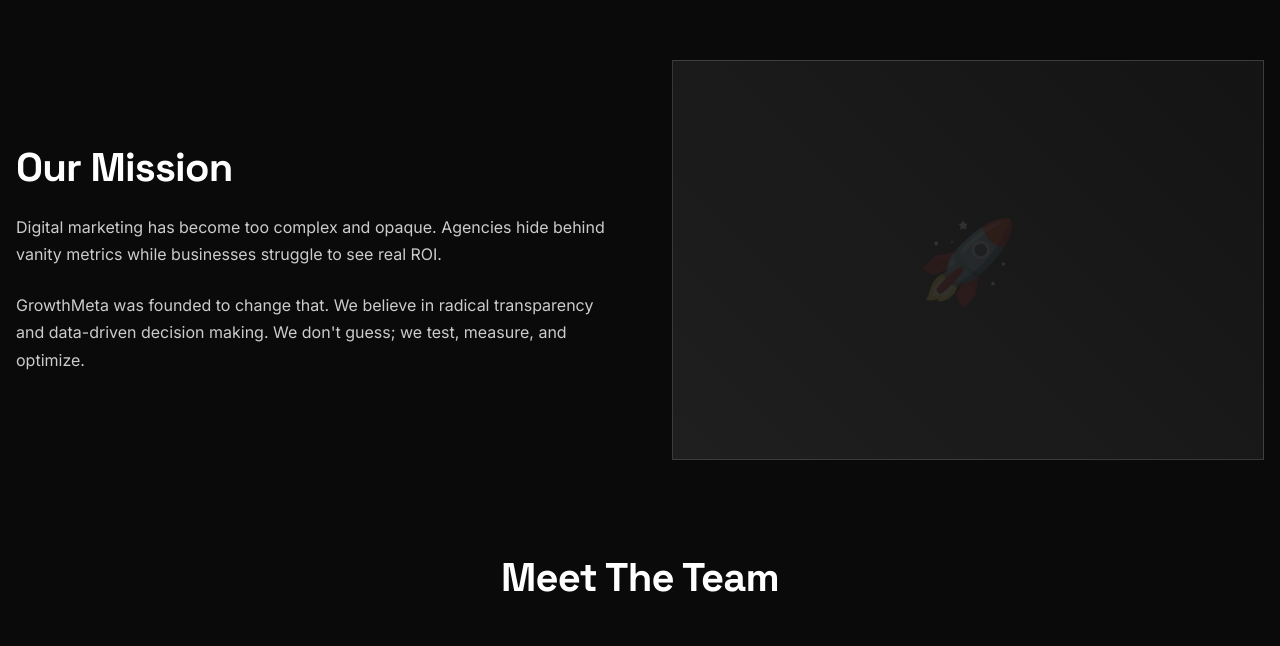
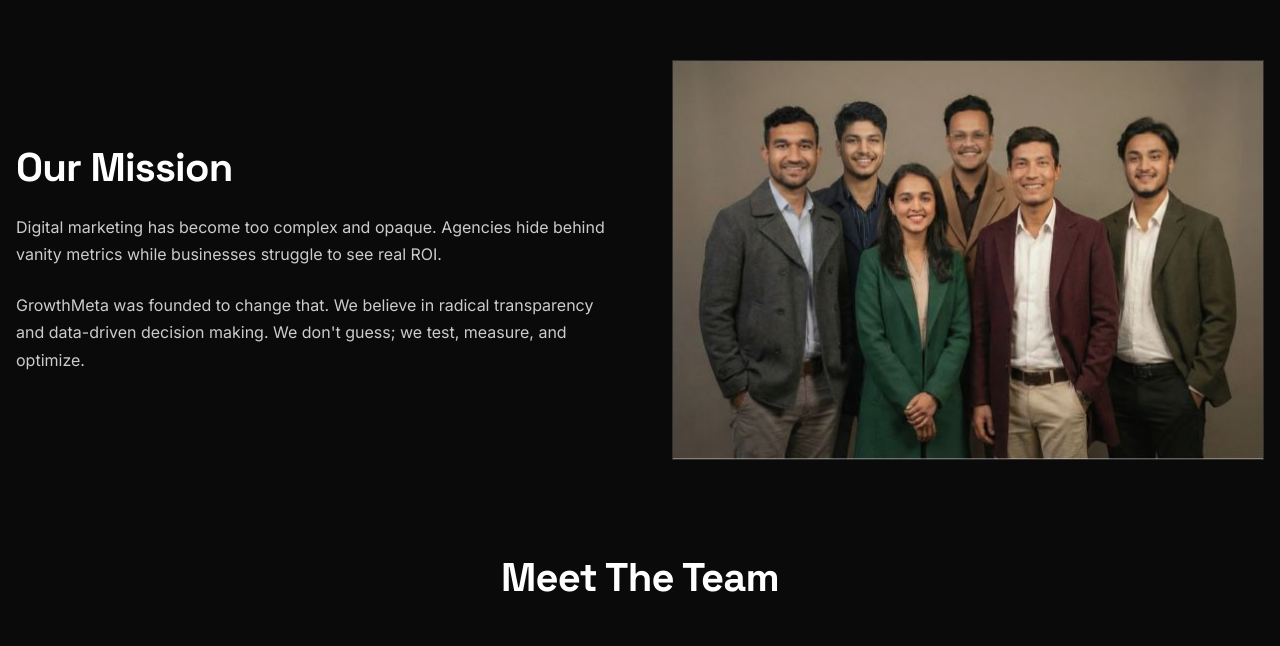
Before and after one commit to Sumit9819/GrothMeta1, a React (Vite) app: page /about in a window 1280 px wide. Shown: the part 560-1206 px from the top of the page. Built offline with nearby package versions, Linux system fonts and the light colour scheme; no server answers; the HTML template or start-up script is replaced by a standard one.

Commit message:
Add team picture to About page

```diff
--- a/src/pages/AboutPage.jsx
+++ b/src/pages/AboutPage.jsx
@@ -52,16 +52,15 @@ const AboutPage = () => {
                         </div>
                         <div style={{
                             height: '400px',
-                            background: 'linear-gradient(45deg, var(--bg-tertiary), var(--bg-secondary))',
                             border: '1px solid var(--border-subtle)',
-                            display: 'flex',
-                            alignItems: 'center',
-                            justifyContent: 'center',
-                            color: 'var(--text-muted)',
                             position: 'relative',
                             overflow: 'hidden'
                         }}>
-                            <div style={{ fontSize: '5rem', opacity: 0.1 }}>🚀</div>
+                            <img
+                                src="/team.jpg"
+                                alt="GrowthMeta Team"
+                                style={{ width: '100%', height: '100%', objectFit: 'cover' }}
+                            />
                         </div>
                     </div>
 
```
Also changed, not shown: public/team.jpg (added).
